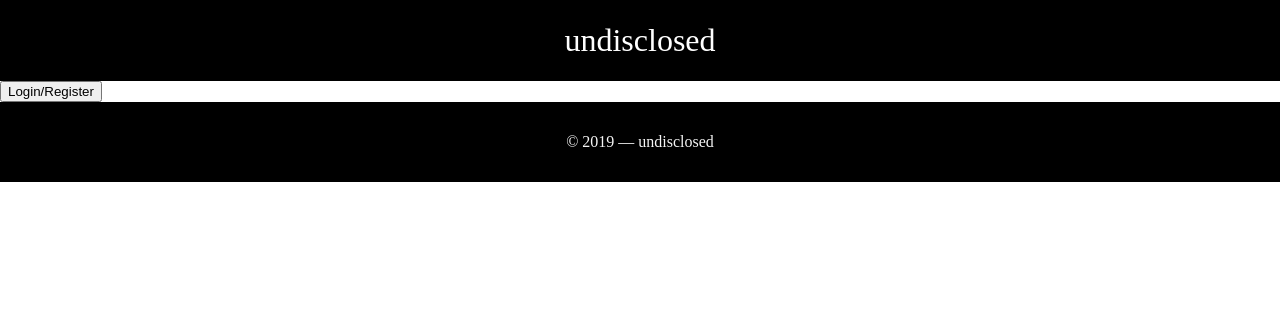
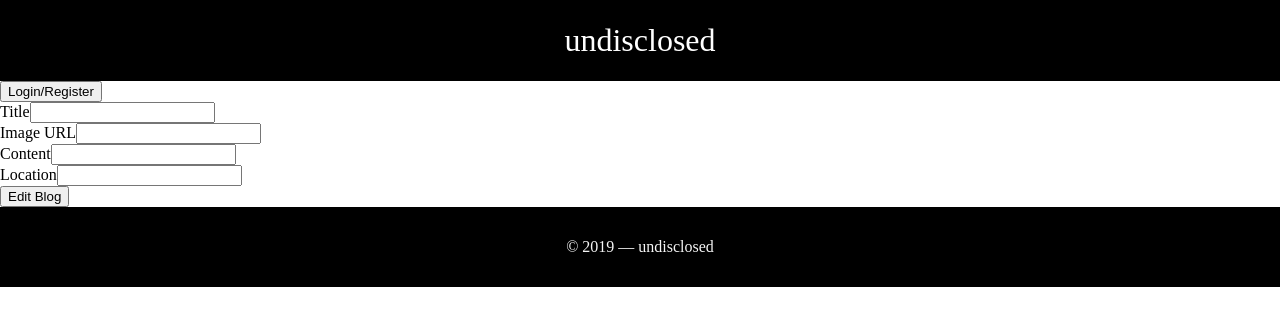
Before and after one commit to PrinceJudah85/Undisclosed, a React (Create React App) app in the folder client/: page /edit/1 in a window 1280 px wide. Shown: the top 326 px of the page. Built offline with nearby package versions, Linux system fonts and the light colour scheme; no server answers.

Commit message:
delete and edit button render correctly and they work

```diff
--- a/client/src/App.js
+++ b/client/src/App.js
@@ -1,12 +1,13 @@
 import React from 'react';
 import './App.css';
 import { Route, Link, withRouter } from 'react-router-dom';
-import { registerUser, loginUser, verifyUser, getAllBlogs, getAllUserBlogs, getOneBlog, postBlog } from './services/api-helper';
+import { registerUser, loginUser, verifyUser, getAllBlogs, getAllUserBlogs, getOneBlog, postBlog, deleteBlog, putBlog } from './services/api-helper';
 import Welcome from './components/Welcome';
 import Header from './components/Header';
 import RegisterForm from './components/RegisterForm';
 import LoginForm from './components/LoginForm';
 import CreateBlog from './components/CreateBlog';
+import EditBlog from './components/EditBlog'
 import MainPage from './components/MainPage';
 import FullBlog from './components/FullBlog';
 import UserBlogs from './components/UserBlogs';
@@ -105,6 +106,25 @@ class App extends React.Component {
     }
   }
 
+  handleDelete = async (e) => {
+    const id = e.target.id
+    const blog = await deleteBlog(id)
+    this.setState(prevState => ({
+      blogs: [...prevState.blogs.filter(blog => { return blog.id !== parseInt(id) })]
+    }))
+    this.props.history.push('/blogs')
+  }
+
+  handleEdit = async (id, formData) => {
+    // e.preventDefault();
+    // const id = parseInt(e.target.id);
+    const newBlog = await putBlog(id, formData);
+    this.setState(prevState => ({
+      blogs: [...prevState.blogs.map(blog => blog.id === newBlog.id ? newBlog : blog)]
+    }))
+    this.props.history.push('/blogs')
+  }
+
   render() {
     return (
       <div className="App" >
@@ -117,9 +137,10 @@ class App extends React.Component {
         }
         <Route path="/login" render={() => (<LoginForm handleLogin={this.handleLogin} authErrorMessage={this.state.authErrorMessage} />)} />
         <Route path='/register' render={() => (<RegisterForm handleRegister={this.handleRegister} authErrorMessage={this.state.authErrorMessage} />)} />
-        <Route path="/full_blog/:id" render={() => (<FullBlog blogs={this.state.blogs} oneBlog={this.state.oneBlog} currentUserBlogs={this.state.currentUserBlogs} />)} />
+        <Route path="/full_blog/:id" render={(props) => (<FullBlog id={props.match.params.id} blogs={this.state.blogs} oneBlog={this.state.oneBlog} currentUserBlogs={this.state.currentUserBlogs} currentUser={this.state.currentUser} handleDelete={this.handleDelete}/>)} />
         <Route path='/blogs/new' render={() => (<CreateBlog currentUser={this.state.currentUser} createBlog={this.createBlog} />)} />
-        <Route path="/user_blogs/:id" render={() => (<UserBlogs allUserBlogs={this.allUserBlogs} oneBlog={this.state.oneBlog} handleClick={this.handleClick}/>)}/>
+        <Route path="/user_blogs/:id" render={() => (<UserBlogs allUserBlogs={this.allUserBlogs} oneBlog={this.state.oneBlog} handleClick={this.handleClick} />)} />
+        <Route path="/edit/:id" render={(props) => (<EditBlog id={props.match.params.id} handleChange={this.handleChange} handleEdit={this.handleEdit}/>)}/>
         <Footer />
       </div>
     );
--- /dev/null
+++ b/client/src/components/EditBlog.jsx
@@ -0,0 +1,72 @@
+import React from 'react';
+
+export default class EditBlog extends React.Component {
+  state = {
+    blogData: {
+      title: '',
+      image_url: '',
+      content: '',
+      location: ''
+      // "additional_images:" input field is part of Post MVP. Figure out how to implement this field in the form. Will have to make changes to the back end as well.
+    }
+  }
+
+  handleChange = (event) => {
+    const { name, value } = event.target;
+    this.setState(prevstate => ({
+      blogData: {
+        ...prevstate.blogData,
+        [name]: value
+      }
+    }))
+  }
+
+  render() {
+    return (
+      <div>
+        <form onSubmit={(event) => {
+          event.preventDefault();
+          this.props.handleEdit(this.props.id, this.state.blogData)
+        }}>
+          <label htmlFor="title">Title</label>
+          <input
+            type="text"
+            name="title"
+            id="title"
+            value={this.state.title}
+            onChange={this.handleChange}
+          />
+          <br />
+          <label htmlFor="image_url">Image URL</label>
+          <input
+            type="text"
+            name="image_url"
+            id="image_url"
+            value={this.state.image_url}
+            onChange={this.handleChange}
+          />
+          <br />
+          <label htmlFor="content">Content</label>
+          <input
+            type="text"
+            name="content"
+            id="content"
+            value={this.state.content}
+            onChange={this.handleChange}
+          />
+          <br />
+          <label htmlFor="location">Location</label>
+          <input
+            type="text"
+            name="location"
+            id="location"
+            value={this.state.location}
+            onChange={this.handleChange}
+          />
+          <br />
+          <button>Edit Blog</button>
+        </form>
+      </div>
+    )
+  }
+}
--- a/client/src/components/FullBlog.jsx
+++ b/client/src/components/FullBlog.jsx
@@ -12,6 +12,8 @@ export default function FullBlog(props) {
           <h3>Author:<Link to={`/user_blogs/${props.oneBlog.userId}`}>{props.oneBlog.userId}</Link></h3>
           <h3>{props.oneBlog.location}</h3>
           <p>{props.oneBlog.content}</p>
+          {props.oneBlog.userId === props.currentUser.id ? <button id={props.oneBlog.id} onClick={props.handleDelete}>Delete</button> : null}
+          {props.oneBlog.userId === props.currentUser.id ? <Link to={`/edit/${props.oneBlog.id}`}><button id={props.oneBlog.id}>Edit</button></Link> : null}
         </div>
       }
     </>
--- a/client/src/components/MainPage.jsx
+++ b/client/src/components/MainPage.jsx
@@ -18,13 +18,14 @@ export default class MainPage extends React.Component {
                   <div>
                     <h2>Created by: {blog.user.username}</h2>
                     <h4>{blog.content}</h4>
+
                     <Link to={`/full_blog/${blog.id}`}>
                       <button id={blog.id} onClick={this.props.handleClick}>...read more!</button>
                     </Link>
                   </div>
                 </div>
               ))
-            }
+          }
         </div>
         {
           this.props.currentUser &&
```
